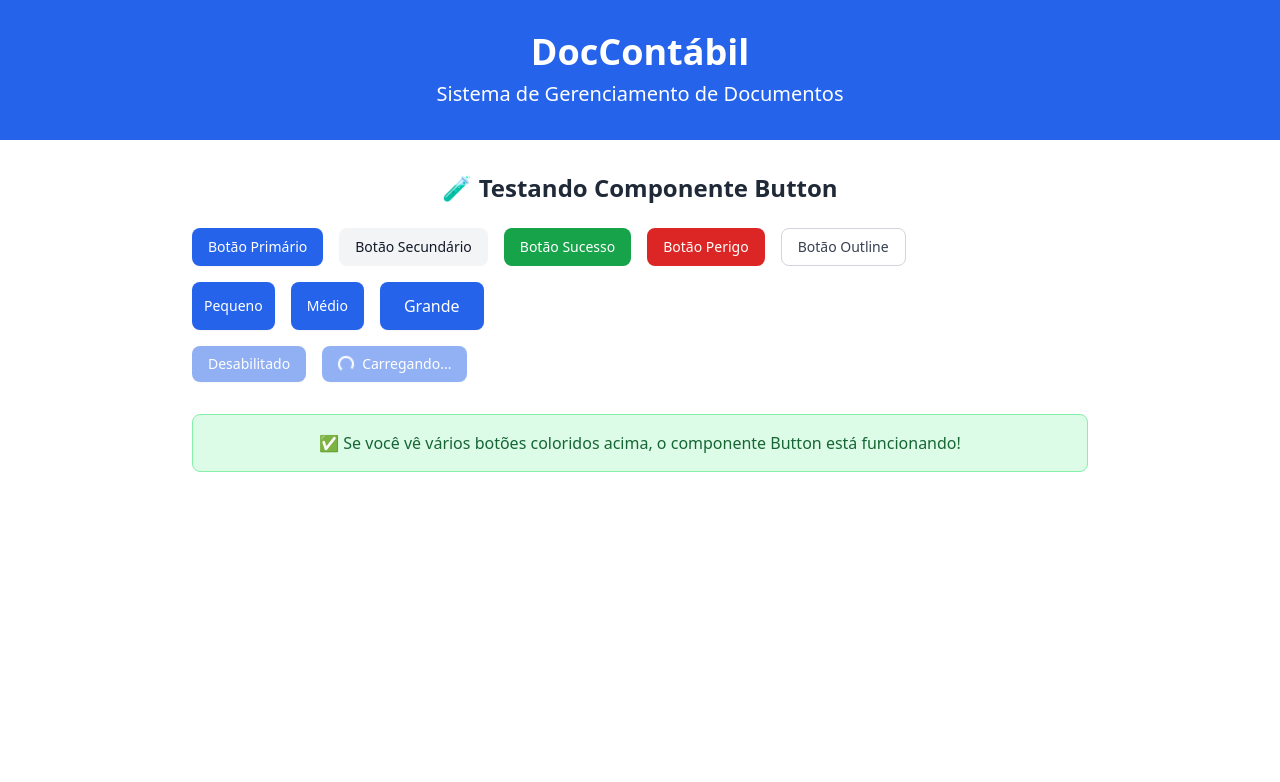
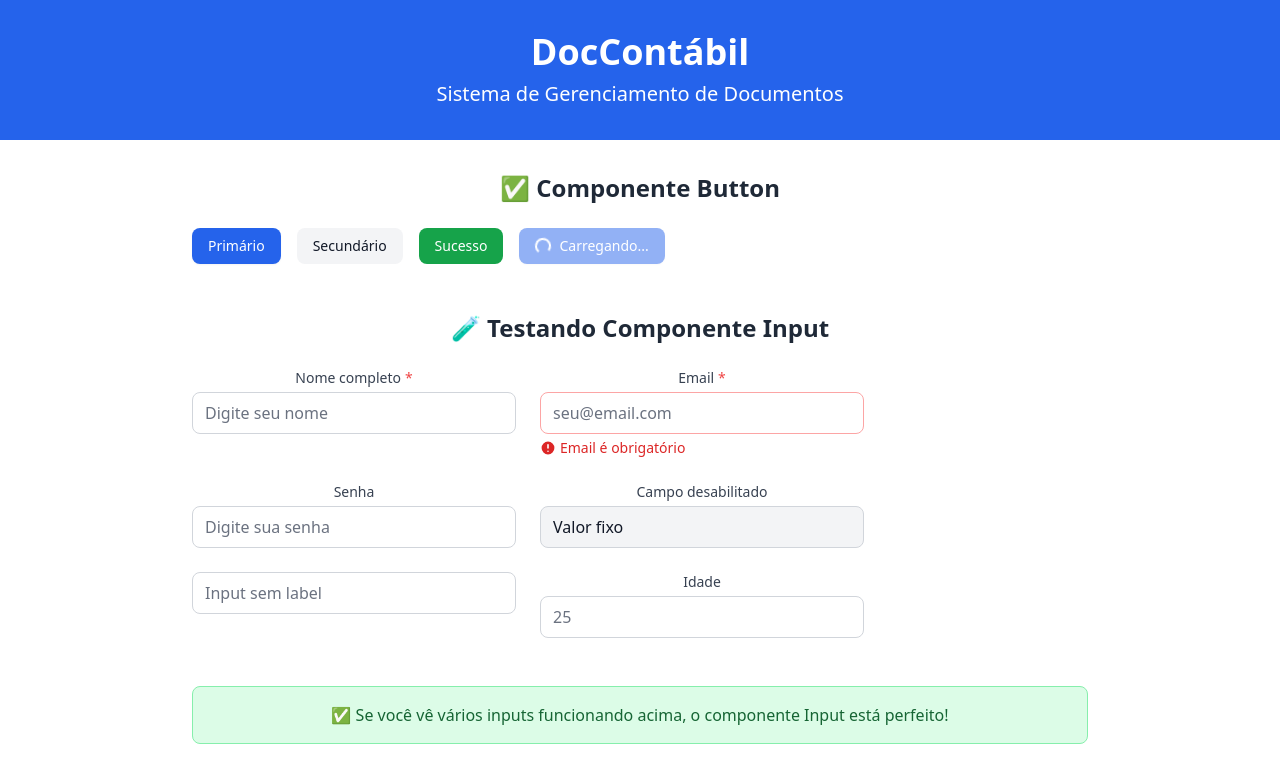
Before and after one commit to RobsonMatosJunior/doccontabil_frontend, a React (Create React App) app in the folder doccontabil-frontend/: page / in a window 1280 px wide. Shown: the top 782 px of the page. Built offline with nearby package versions, Linux system fonts and the light colour scheme.

Commit message:
criação de componentes para labels

```diff
--- a/doccontabil-frontend/src/App.js
+++ b/doccontabil-frontend/src/App.js
@@ -1,5 +1,6 @@
 import './App.css';
 import Button from './components/ui/Button';
+import Input from './components/ui/Input';
 
 function App() {
   return (
@@ -10,36 +11,76 @@ function App() {
       </header>
 
       <main className="p-8">
-        <div className="max-w-4xl mx-auto">
-          <h2 className="text-2xl font-semibold text-gray-800 mb-6">
-            🧪 Testando Componente Button
-          </h2>
+        <div className="max-w-4xl mx-auto space-y-12">
 
-          {/* Teste dos botões */}
-          <div className="space-y-4">
+          {/* Teste do Button */}
+          <section>
+            <h2 className="text-2xl font-semibold text-gray-800 mb-6">
+              ✅ Componente Button
+            </h2>
             <div className="flex gap-4 flex-wrap">
-              <Button variant="primary">Botão Primário</Button>
-              <Button variant="secondary">Botão Secundário</Button>
-              <Button variant="success">Botão Sucesso</Button>
-              <Button variant="danger">Botão Perigo</Button>
-              <Button variant="outline">Botão Outline</Button>
-            </div>
-
-            <div className="flex gap-4 flex-wrap">
-              <Button size="sm">Pequeno</Button>
-              <Button size="md">Médio</Button>
-              <Button size="lg">Grande</Button>
-            </div>
-
-            <div className="flex gap-4 flex-wrap">
-              <Button disabled>Desabilitado</Button>
+              <Button variant="primary">Primário</Button>
+              <Button variant="secondary">Secundário</Button>
+              <Button variant="success">Sucesso</Button>
               <Button loading>Carregando...</Button>
             </div>
-          </div>
+          </section>
 
-          <div className="mt-8 p-4 bg-green-100 border border-green-300 rounded-lg">
+          {/* Teste do Input */}
+          <section>
+            <h2 className="text-2xl font-semibold text-gray-800 mb-6">
+              🧪 Testando Componente Input
+            </h2>
+
+            <div className="grid grid-cols-1 md:grid-cols-2 gap-6 max-w-2xl">
+              {/* Input básico */}
+              <Input
+                label="Nome completo"
+                placeholder="Digite seu nome"
+                required
+              />
+
+              {/* Input com erro */}
+              <Input
+                label="Email"
+                type="email"
+                placeholder="seu@email.com"
+                error="Email é obrigatório"
+                required
+              />
+
+              {/* Input senha */}
+              <Input
+                label="Senha"
+                type="password"
+                placeholder="Digite sua senha"
+              />
+
+              {/* Input desabilitado */}
+              <Input
+                label="Campo desabilitado"
+                placeholder="Não pode editar"
+                disabled
+                value="Valor fixo"
+              />
+
+              {/* Input sem label */}
+              <Input
+                placeholder="Input sem label"
+              />
+
+              {/* Input número */}
+              <Input
+                label="Idade"
+                type="number"
+                placeholder="25"
+              />
+            </div>
+          </section>
+
+          <div className="p-4 bg-green-100 border border-green-300 rounded-lg">
             <p className="text-green-800">
-              ✅ Se você vê vários botões coloridos acima, o componente Button está funcionando!
+              ✅ Se você vê vários inputs funcionando acima, o componente Input está perfeito!
             </p>
           </div>
         </div>
--- a/doccontabil-frontend/src/components/ui/Input.jsx
+++ b/doccontabil-frontend/src/components/ui/Input.jsx
@@ -0,0 +1,71 @@
+import React from 'react';
+
+const Input = ({
+  label,
+  type = 'text',
+  placeholder,
+  value,
+  onChange,
+  error,
+  disabled = false,
+  required = false,
+  id
+}) => {
+
+  // Gerar ID único se não for fornecido
+  const inputId = id || `input-${Math.random().toString(36).substr(2, 9)}`;
+
+  // Estilos base do input
+  const baseStyles = `
+    w-full px-3 py-2 border rounded-lg text-gray-900 placeholder-gray-500
+    focus:outline-none focus:ring-2 transition-colors duration-200
+    disabled:bg-gray-100 disabled:cursor-not-allowed
+  `;
+
+  // Estilos baseados no estado (normal ou erro)
+  const stateStyles = error
+    ? 'border-red-300 focus:ring-red-500 focus:border-red-500'
+    : 'border-gray-300 focus:ring-blue-500 focus:border-blue-500';
+
+  // Combinar estilos
+  const inputClasses = `${baseStyles} ${stateStyles}`.trim();
+
+  return (
+    <div className="space-y-1">
+      {/* Label do input */}
+      {label && (
+        <label
+          htmlFor={inputId}
+          className="block text-sm font-medium text-gray-700"
+        >
+          {label}
+          {required && <span className="text-red-500 ml-1">*</span>}
+        </label>
+      )}
+
+      {/* Campo de input */}
+      <input
+        id={inputId}
+        type={type}
+        value={value}
+        onChange={onChange}
+        placeholder={placeholder}
+        disabled={disabled}
+        required={required}
+        className={inputClasses}
+      />
+
+      {/* Mensagem de erro */}
+      {error && (
+        <p className="text-sm text-red-600 flex items-center">
+          <svg className="w-4 h-4 mr-1" fill="currentColor" viewBox="0 0 20 20">
+            <path fillRule="evenodd" d="M18 10a8 8 0 11-16 0 8 8 0 0116 0zm-7 4a1 1 0 11-2 0 1 1 0 012 0zm-1-9a1 1 0 00-1 1v4a1 1 0 102 0V6a1 1 0 00-1-1z" clipRule="evenodd" />
+          </svg>
+          {error}
+        </p>
+      )}
+    </div>
+  );
+};
+
+export default Input;
```
